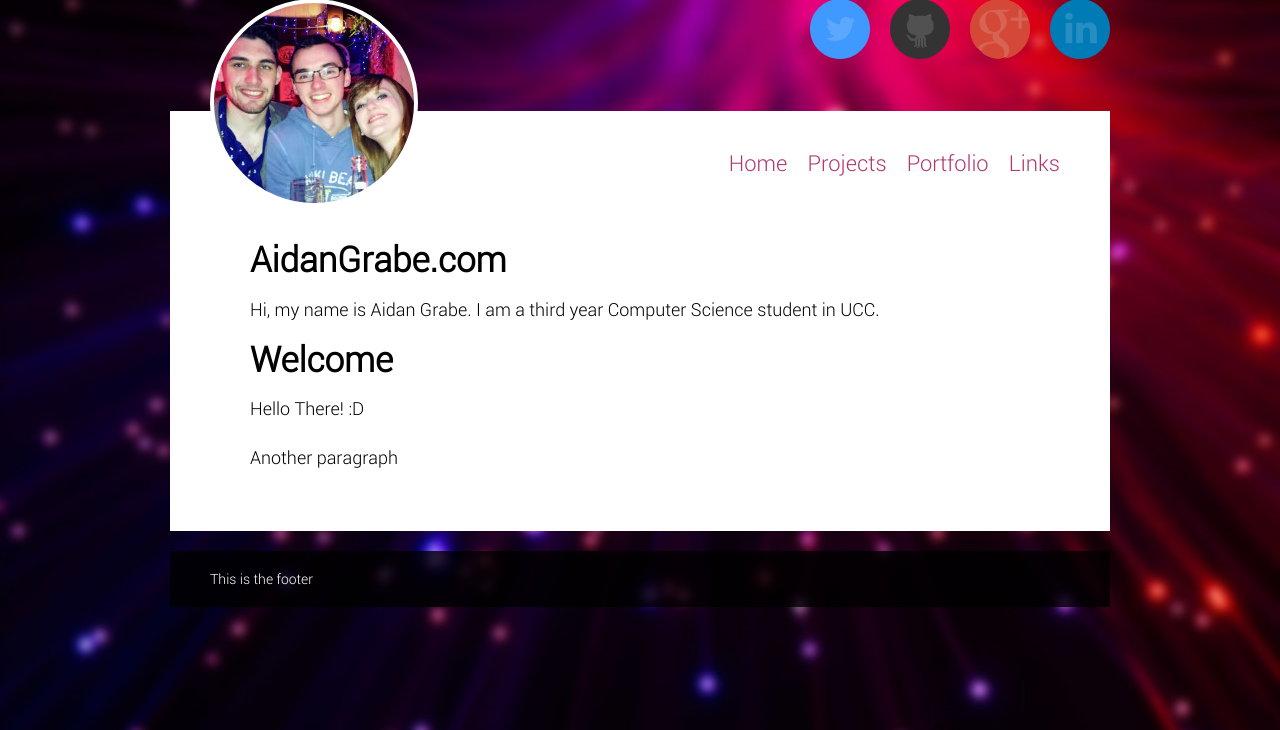
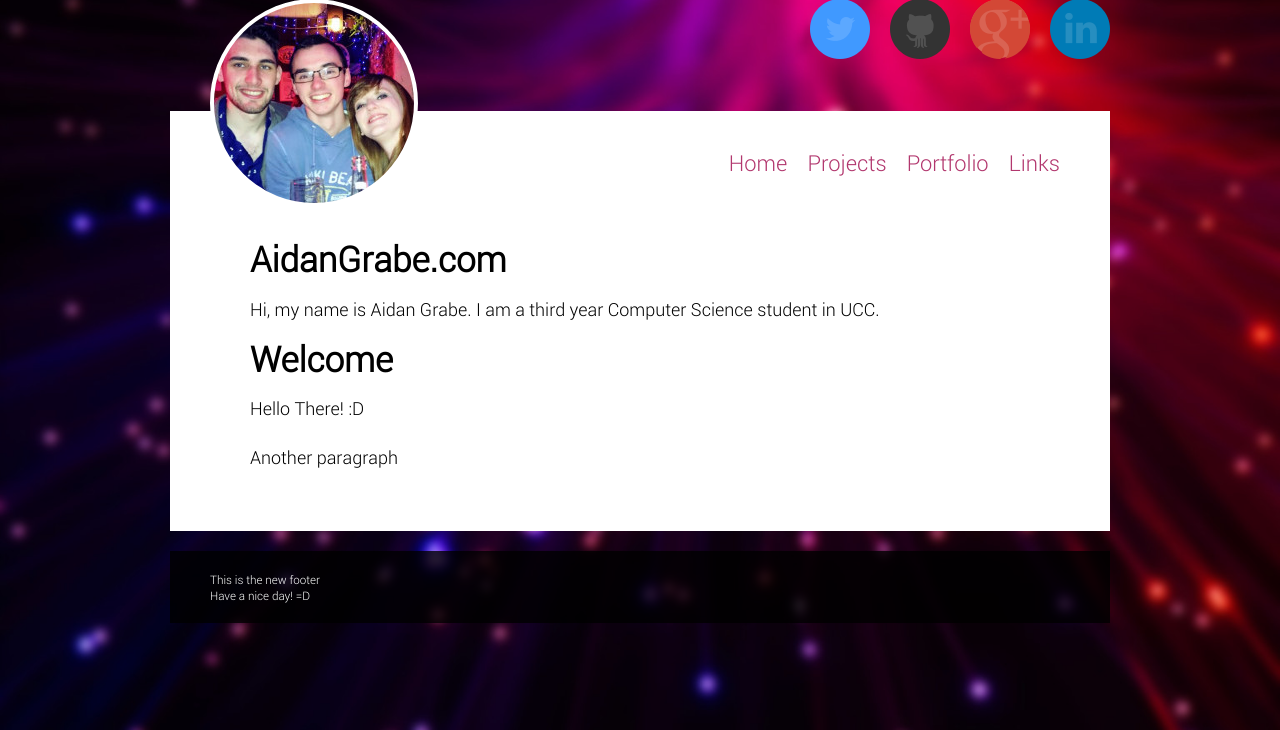
Before and after one commit to aidangrabe/aidangrabe.com, a PHP site: page / in a window 1280 px wide. Shown: the part 70-800 px from the top of the page. Run offline with PHP 8.4, Linux system fonts and the light colour scheme.

Commit message:
Added Footer template

```diff
--- /dev/null
+++ b/src/templates/Footer.php
@@ -0,0 +1,4 @@
+<small>
+    This is the new footer<br />
+    Have a nice day! =D
+</small>
--- a/src/templates/Wrapper.php
+++ b/src/templates/Wrapper.php
@@ -34,7 +34,7 @@
         </section> <!-- #main-body -->
 
         <footer>
-            This is the footer
+            <?php echo new Template("Footer"); ?>
         </footer>
 
     </div> <!-- #wrapper -->
```
